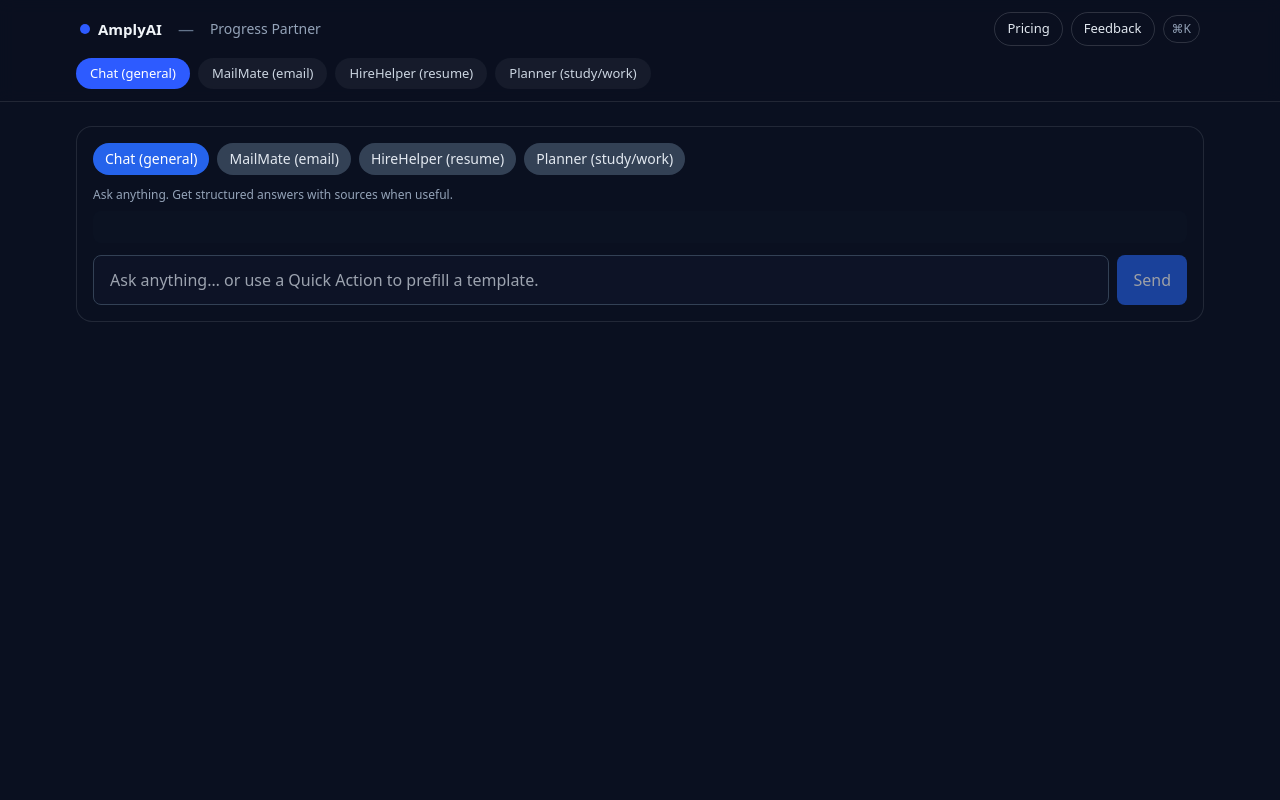
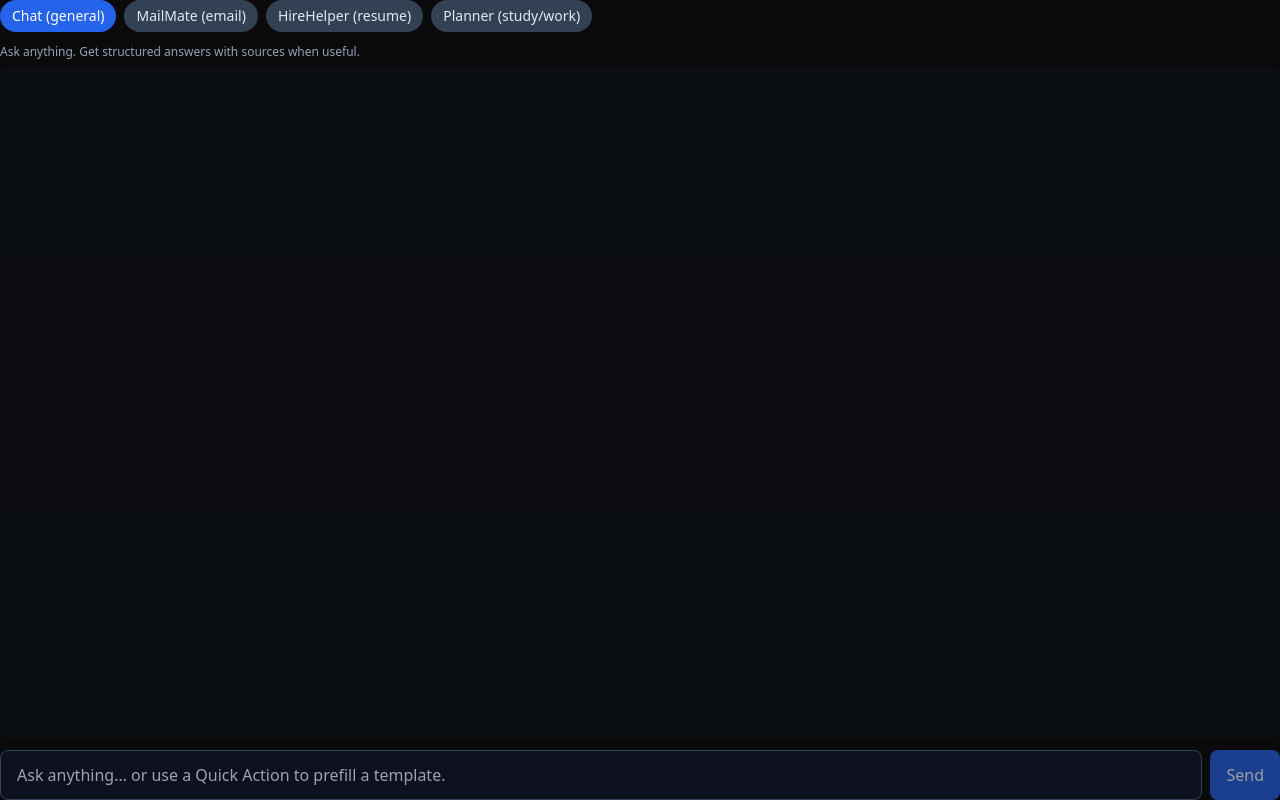
Before and after one commit to madevthevanthiran-maker/amplyai-chatbot, a Next.js app: page /app in a window 1280 px wide. Built offline with nearby package versions, Linux system fonts and the light colour scheme.

Commit message:
Update app.js

```diff
--- a/pages/app.js
+++ b/pages/app.js
@@ -1,149 +1,176 @@
-// pages/app.jsx
-import { useState, useEffect } from "react";
-import Head from "next/head";
-import ChatPanel from "@/components/ChatPanel";
+// components/ChatPanel.jsx
+import React, { useCallback, useEffect, useMemo, useRef, useState } from "react";
+import QuickActions from "@/components/QuickActions";
+import { MODES } from "@/lib/modes";
+import ReactMarkdown from "react-markdown";
+import remarkGfm from "remark-gfm";
 
-const TABS = [
-  {
-    id: "chat",
-    label: "Chat (general)",
-    initial: [
-      {
-        role: "assistant",
-        content:
-          "Hey! I’m your Progress Partner. Ask anything — I can summarize, research, reason step-by-step, and include sources when useful.",
-      },
-    ],
-    hint:
-      "Ask anything… (I can give structured answers and include sources when useful)",
-  },
-  {
-    id: "mailmate",
-    label: "MailMate (email)",
-    initial: [
-      {
-        role: "assistant",
-        content:
-          "MailMate here. What’s the goal of the email? Paste context or bullets and tell me tone (concise, warm, formal). I’ll draft, subject line first.",
-      },
-    ],
-    hint: "Describe the email goal, tone, and paste any context…",
-  },
-  {
-    id: "hirehelper",
-    label: "HireHelper (resume)",
-    initial: [
-      {
-        role: "assistant",
-        content:
-          "HireHelper ready. Paste messy experience/notes. I’ll craft STAR-tight, quantified bullets and align them to a role/ATS if you tell me.",
-      },
-    ],
-    hint:
-      "Paste raw experience. Optionally add target role/ATS keywords for alignment…",
-  },
-  {
-    id: "planner",
-    label: "Planner (study/work)",
-    initial: [
-      {
-        role: "assistant",
-        content:
-          "Planner here. What’s the outcome and deadline? I’ll break it into realistic tasks with buffers and build a schedule you can actually follow.",
-      },
-    ],
-    hint:
-      "Describe the goal and deadline. I’ll make a buffered plan with milestones…",
-  },
-];
+const LS_KEY = "amplyai.conversations.v2"; // v2 so we don’t clash with old tabs
 
-export default function AppPage() {
-  const [active, setActive] = useState("chat");
+function loadAll() {
+  try { return JSON.parse(localStorage.getItem(LS_KEY) || "{}"); }
+  catch { return {}; }
+}
+function saveAll(all) {
+  localStorage.setItem(LS_KEY, JSON.stringify(all));
+}
 
-  // optional: remember last-opened tab across reloads
+export default function ChatPanel() {
+  const [mode, setMode] = useState(MODES.general.id);
+  const [messages, setMessages] = useState([]); // [{role, content}]
+  const [input, setInput] = useState("");
+  const [isSending, setIsSending] = useState(false);
+  const bottomRef = useRef(null);
+
+  // Load/save per-mode conversations
   useEffect(() => {
-    const saved = typeof window !== "undefined" ? localStorage.getItem("amplyai.v1.lastTab") : null;
-    if (saved && TABS.some(t => t.id === saved)) setActive(saved);
-  }, []);
-  useEffect(() => {
-    if (typeof window !== "undefined") {
-      localStorage.setItem("amplyai.v1.lastTab", active);
+    const all = loadAll();
+    setMessages(all[mode]?.messages || []);
+    // optional: prefill on first open if empty and mode has a template
+    if ((!all[mode] || !all[mode].messages?.length) && MODES[mode].template) {
+      setInput(MODES[mode].template);
     }
-  }, [active]);
+  }, [mode]);
 
-  const current = TABS.find((t) => t.id === active) ?? TABS[0];
+  const persist = useCallback((nextMsgs) => {
+    const all = loadAll();
+    all[mode] = { messages: nextMsgs };
+    saveAll(all);
+  }, [mode]);
+
+  const scrollToBottom = () => bottomRef.current?.scrollIntoView({ behavior: "smooth" });
+  useEffect(scrollToBottom, [messages, isSending]);
+
+  const onPickMode = (m) => {
+    setMode(m.id);
+  };
+
+  const sendMessage = async (text) => {
+    if (!text.trim()) return;
+    const userMsg = { role: "user", content: text.trim() };
+    const next = [...messages, userMsg];
+    setMessages(next);
+    persist(next);
+    setInput("");
+    setIsSending(true);
+
+    try {
+      const res = await fetch("/api/chat?stream=1", {
+        method: "POST",
+        headers: { "Content-Type": "application/json" },
+        body: JSON.stringify({
+          mode,                // tell API which brain to use
+          messages: next,      // user + prior history
+        }),
+      });
+
+      if (!res.ok || !res.body) {
+        const fallback = { role: "assistant", content: "Sorry, something went wrong. Please try again." };
+        const next2 = [...next, fallback];
+        setMessages(next2); persist(next2);
+        return;
+      }
+
+      // Stream
+      const reader = res.body.getReader();
+      const decoder = new TextDecoder("utf-8");
+      let assistant = { role: "assistant", content: "" };
+      let appended = false;
+
+      // Append empty assistant, then grow it as chunks come in
+      const pushChunk = (chunk) => {
+        assistant.content += chunk;
+        if (!appended) {
+          appended = true;
+          setMessages((cur) => {
+            const nx = [...cur, assistant];
+            persist(nx);
+            return nx;
+          });
+        } else {
+          setMessages((cur) => {
+            const nx = [...cur];
+            nx[nx.length - 1] = { ...assistant };
+            persist(nx);
+            return nx;
+          });
+        }
+      };
+
+      while (true) {
+        const { value, done } = await reader.read();
+        if (done) break;
+        const chunk = decoder.decode(value, { stream: true });
+        pushChunk(chunk);
+      }
+    } catch (e) {
+      const next2 = [...messages, { role: "assistant", content: "Network error. Please try again." }];
+      setMessages(next2); persist(next2);
+    } finally {
+      setIsSending(false);
+      scrollToBottom();
+    }
+  };
+
+  const handleSubmit = (e) => {
+    e.preventDefault();
+    sendMessage(input);
+  };
+
+  const active = MODES[mode];
 
   return (
-    <>
-      <Head>
-        <title>AmplyAI — Progress Partner</title>
-        <meta name="viewport" content="width=device-width, initial-scale=1" />
-      </Head>
+    <div className="flex flex-col h-full">
+      {/* Mode chips */}
+      <QuickActions activeMode={mode} onPick={onPickMode} />
 
-      <div className="min-h-screen bg-[#0A1020] text-slate-100">
-        {/* Top bar */}
-        <header className="sticky top-0 z-20 border-b border-white/10 bg-[#0A1020]/80 backdrop-blur">
-          <div className="mx-auto flex max-w-6xl items-center justify-between px-4 py-3">
-            <div className="flex items-center gap-2">
-              <span className="h-2.5 w-2.5 rounded-full bg-[#2D5BFF]" />
-              <span className="text-[15px] font-semibold">AmplyAI</span>
-              <span className="mx-2 text-slate-500">—</span>
-              <span className="text-[14px] text-slate-400">Progress Partner</span>
-            </div>
+      {/* small hint under chips */}
+      <div className="text-xs text-slate-400 mb-2">{active.description}</div>
 
-            {/* simple right-side actions (optional) */}
-            <div className="hidden items-center gap-2 sm:flex">
-              <a
-                href="/pricing"
-                className="rounded-full border border-white/15 px-3 py-1.5 text-[13px] text-slate-200 hover:bg-white/5"
-              >
-                Pricing
-              </a>
-              <a
-                href="mailto:hello@amplyai.org?subject=AmplyAI%20feedback"
-                className="rounded-full border border-white/15 px-3 py-1.5 text-[13px] text-slate-200 hover:bg-white/5"
-              >
-                Feedback
-              </a>
-              <span className="rounded-full border border-white/15 px-2 py-1 text-[12px] text-slate-400">
-                ⌘K
-              </span>
+      {/* Messages */}
+      <div className="flex-1 overflow-y-auto rounded-lg bg-slate-900/30 p-4 space-y-4">
+        {messages.map((m, idx) => (
+          <div key={idx} className={`flex ${m.role === "user" ? "justify-end" : "justify-start"}`}>
+            <div className={`${m.role === "user"
+                ? "bg-blue-600 text-white"
+                : "bg-slate-800 text-slate-100"
+              } max-w-[80%] rounded-xl px-4 py-3 text-[15px] leading-6`}>
+              {m.role === "assistant" ? (
+                <ReactMarkdown remarkPlugins={[remarkGfm]}>{m.content}</ReactMarkdown>
+              ) : (
+                <pre className="whitespace-pre-wrap font-sans">{m.content}</pre>
+              )}
             </div>
           </div>
+        ))}
+        <div ref={bottomRef} />
+      </div>
 
-          {/* Tab pills */}
-          <nav className="mx-auto max-w-6xl px-3 pb-3">
-            <div className="flex flex-wrap gap-2">
-              {TABS.map((t) => (
-                <button
-                  key={t.id}
-                  onClick={() => setActive(t.id)}
-                  className={`rounded-full px-3.5 py-1.5 text-[13px] ${
-                    active === t.id
-                      ? "bg-[#2D5BFF] text-white"
-                      : "bg-white/5 text-slate-300 hover:bg-white/7"
-                  }`}
-                >
-                  {t.label}
-                </button>
-              ))}
-            </div>
-          </nav>
-        </header>
+      {/* Input */}
+      <form onSubmit={handleSubmit} className="mt-3 flex gap-2">
+        <textarea
+          rows={1}
+          placeholder="Ask anything… or use a Quick Action to prefill a template."
+          className="flex-1 resize-none rounded-lg bg-slate-900/60 border border-slate-700 px-4 py-3 text-slate-100 focus:outline-none focus:ring-2 focus:ring-blue-600"
+          value={input}
+          onChange={(e) => setInput(e.target.value)}
+          disabled={isSending}
+        />
+        <button
+          type="submit"
+          disabled={isSending || !input.trim()}
+          className="px-4 py-3 rounded-lg bg-blue-600 hover:bg-blue-500 text-white disabled:opacity-60"
+        >
+          {isSending ? "Sending…" : "Send"}
+        </button>
+      </form>
 
-        {/* Main chat container */}
-        <main className="mx-auto max-w-6xl px-3 pb-10 pt-6">
-          <div className="rounded-2xl border border-white/10 bg-[#0B1222]/60 p-3 sm:p-4">
-            {/* Here we mount ONE panel, switching tabId/props.
-                ChatPanel persists per-tab in localStorage, so history is restored. */}
-            <ChatPanel
-              tabId={current.id}
-              initialMessages={current.initial}
-              systemHint={current.hint}
-            />
-          </div>
-        </main>
-      </div>
-    </>
+      {/* Tips for each mode */}
+      {active.template && !messages.length && (
+        <div className="mt-2 text-xs text-slate-400">
+          Tip: This mode has a template. We prefilled your input — edit it and hit Send.
+        </div>
+      )}
+    </div>
   );
 }
```
